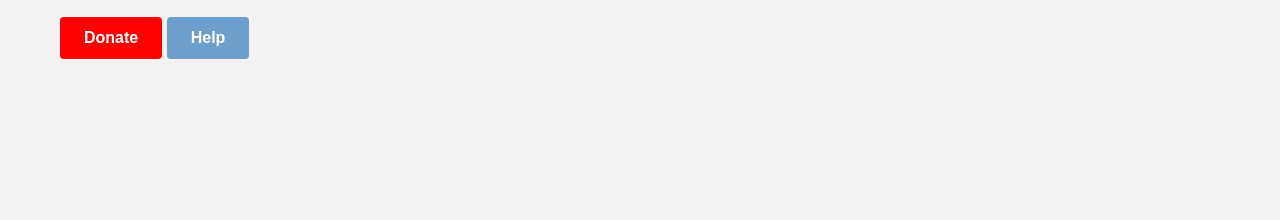
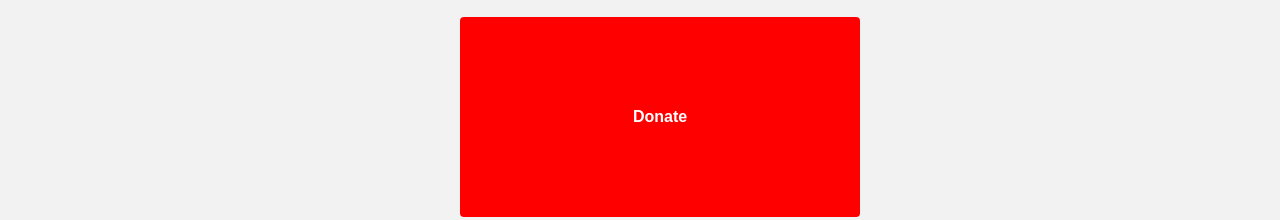
Before and after one commit to rahimaaa/ttp_6-13, a plain HTML site: page about.html in a window 1280 px wide. Shown: the part 851-1071 px from the top of the page. Before the commit the page ends 946 px from the top, so only its background shows below. Drawn offline with Linux system fonts and the light colour scheme.

Commit message:
centered red button

```diff
--- a/about.html
+++ b/about.html
@@ -32,9 +32,9 @@
       The suffering doesn’t stop at hunger. Disease and abuse are also rampant in the town.
 Dogs are suffering from eye infections and sexually transmitted diseases and are covered in fleas.
      </p>
-     <ul>
-       <button style = "background-color: red;">Donate</button>
-       <button>Help</button>
+     <ul style = "text-align: center;">
+       <button style = "background-color: red; height:200px;width:400px;">Donate</button>
+
      </ul>
 
      <script>
```
